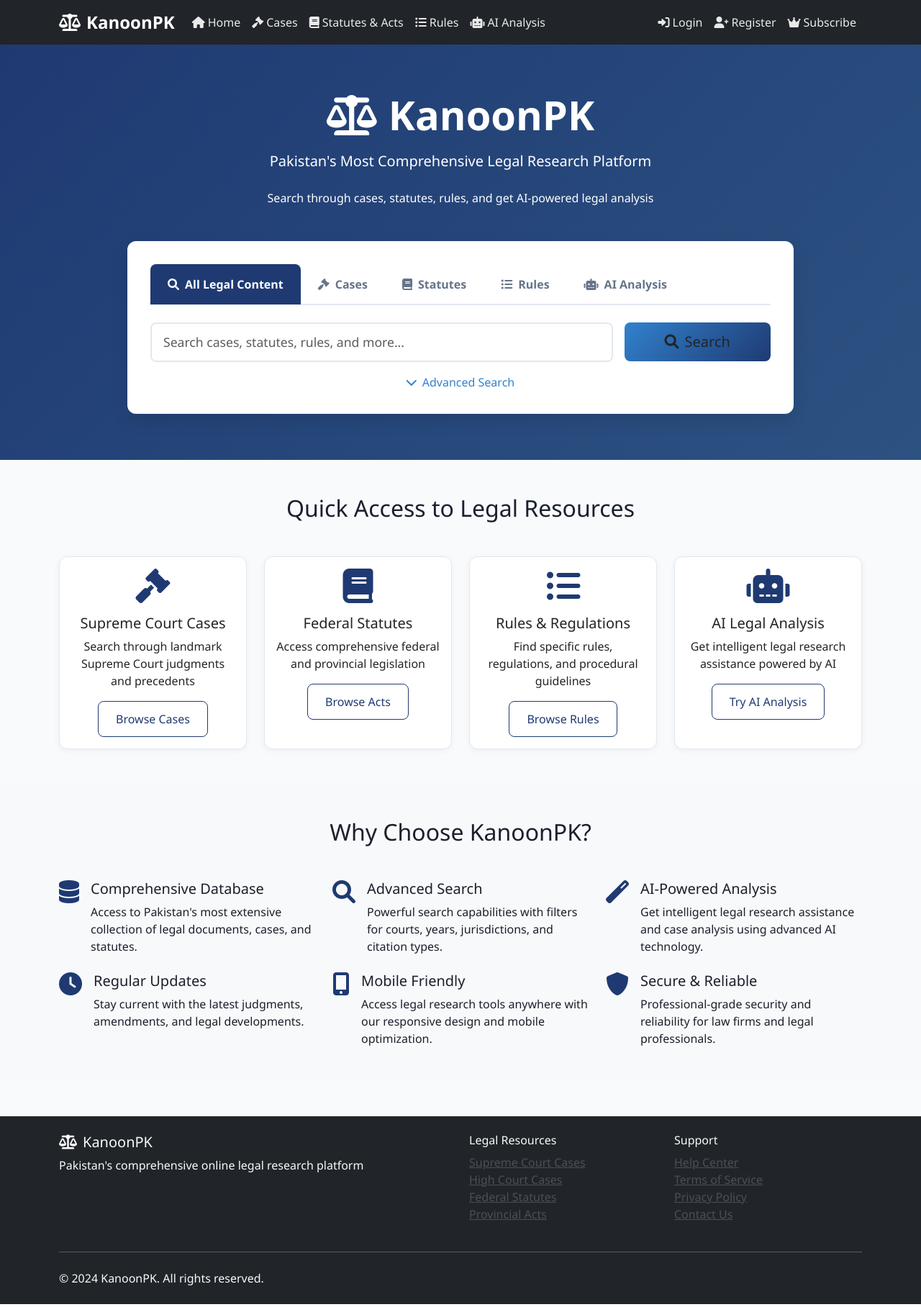
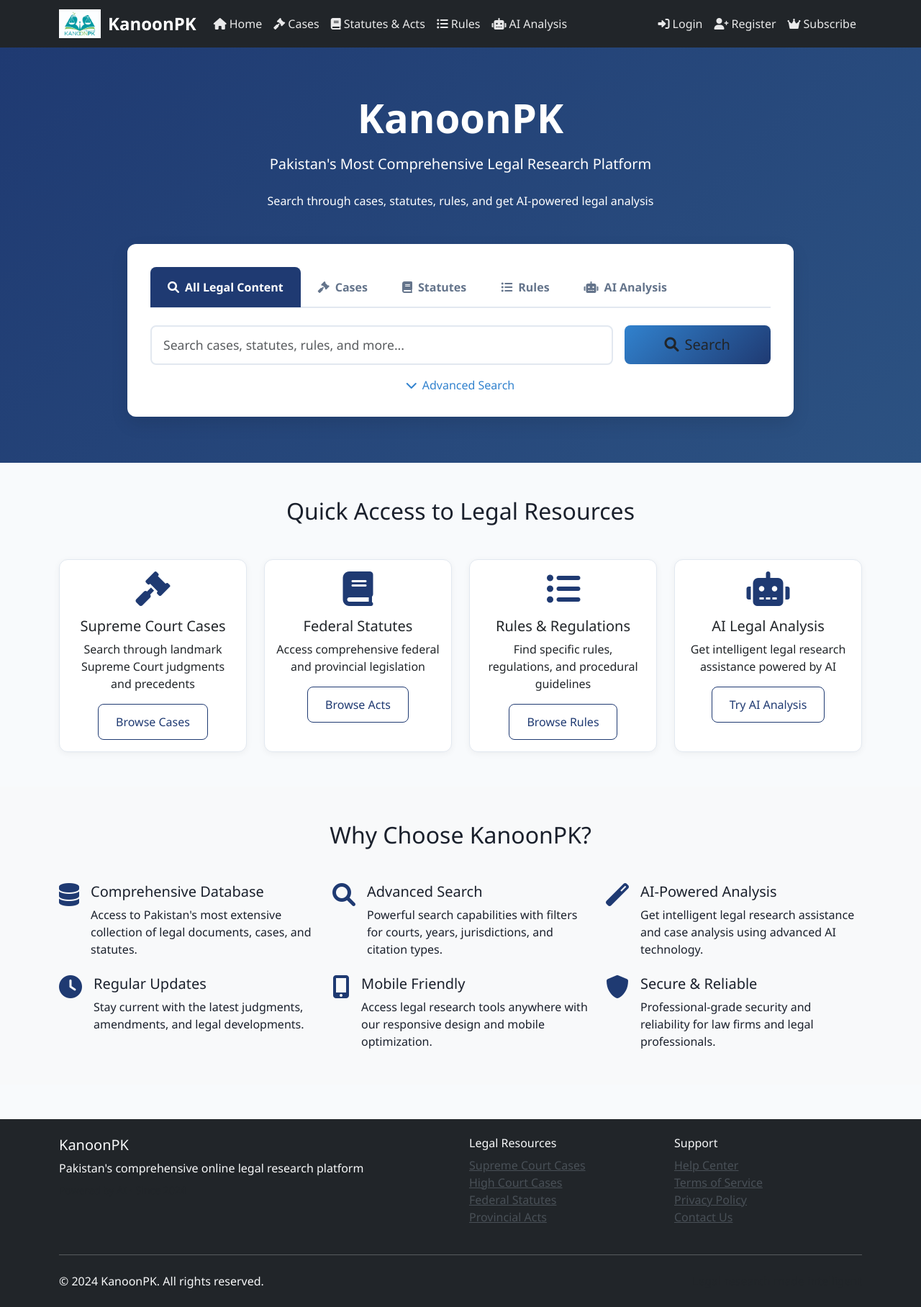
Before and after one commit to Rayhanehmad/CasePoint, a Flask app: page / in a window 1280 px wide. Shown: the whole page at 72% size. Run offline with Flask 3, Linux system fonts and the light colour scheme; some libraries are stand-ins or nearby versions.

Commit message:
Update website to use KanoonPK logo and remove scales
Replace the scale icon with the KanoonPK logo image in base.html and remove scale icons from other templates.

Replit-Commit-Author: Agent
Replit-Commit-Session-Id: b3916e39-d289-4097-a532-5b1937ae237d
Replit-Commit-Checkpoint-Type: full_checkpoint
Replit-Commit-Screenshot-Url: https://storage.googleapis.com/screenshot-production-us-central1/b6f74e4f-d015-4e43-b269-fa726667c59c/b3916e39-d289-4097-a532-5b1937ae237d/eJL2yF4

```diff
--- a/templates/ai_analysis.html
+++ b/templates/ai_analysis.html
@@ -78,7 +78,6 @@
                 <div class="col-md-4">
                     <div class="text-center">
                         <div class="mb-3">
-                            <i class="fas fa-balance-scale fa-2x text-primary-custom"></i>
                         </div>
                         <h6>Pakistan Law Specialized</h6>
                         <p class="text-muted small">Trained specifically on Pakistan's legal framework, statutes, and case law</p>
--- a/templates/base.html
+++ b/templates/base.html
@@ -18,8 +18,9 @@
     <!-- Header -->
     <header class="navbar navbar-expand-lg navbar-dark bg-dark sticky-top">
         <div class="container">
-            <a class="navbar-brand fw-bold" href="{{ url_for('home') }}">
-                <i class="fas fa-balance-scale me-2"></i>KanoonPK
+            <a class="navbar-brand fw-bold d-flex align-items-center" href="{{ url_for('home') }}">
+                <img src="{{ url_for('static', filename='kanoonpk-logo.jpg') }}" alt="KanoonPK Logo" style="height: 40px; margin-right: 10px;">
+                KanoonPK
             </a>
 
             <button class="navbar-toggler" type="button" data-bs-toggle="collapse" data-bs-target="#navbarNav">
@@ -142,7 +143,7 @@
         <div class="container">
             <div class="row">
                 <div class="col-md-6">
-                    <h5><i class="fas fa-balance-scale me-2"></i>KanoonPK</h5>
+                    <h5>KanoonPK</h5>
                     <p class="mb-2">Pakistan's comprehensive online legal research platform</p>
                     <p class="text-muted small">Powered by AI • Since 2024</p>
                 </div>
--- a/templates/home.html
+++ b/templates/home.html
@@ -10,7 +10,7 @@
             <div class="col-lg-10">
                 <div class="text-center mb-5">
                     <h1 class="display-4 fw-bold mb-3">
-                        <i class="fas fa-balance-scale me-3"></i>KanoonPK
+                        KanoonPK
                     </h1>
                     <p class="lead mb-4">Pakistan's Most Comprehensive Legal Research Platform</p>
                     <p class="mb-0">Search through cases, statutes, rules, and get AI-powered legal analysis</p>
```
Also changed, not shown: attached_assets/KanoonPk_1759232507539.jpg (added), static/kanoonpk-logo.jpg (added), 1 other file.
